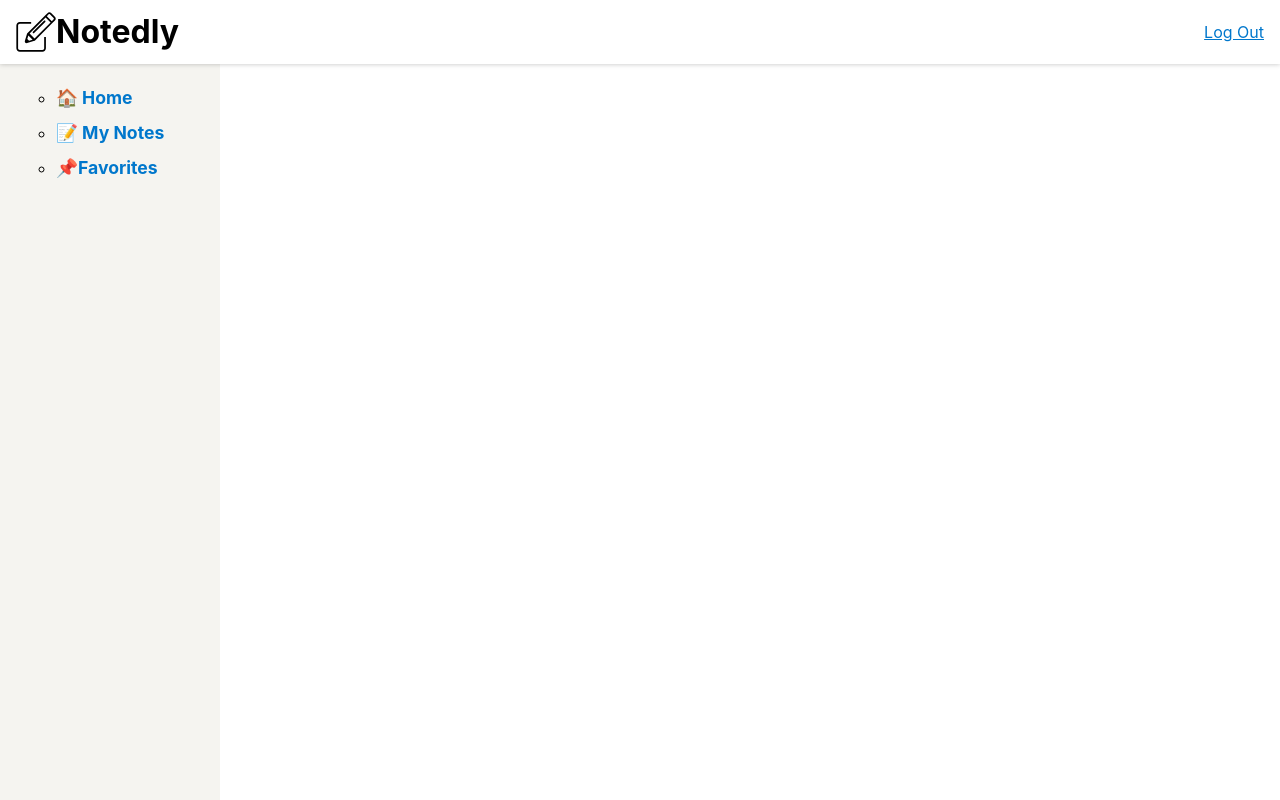
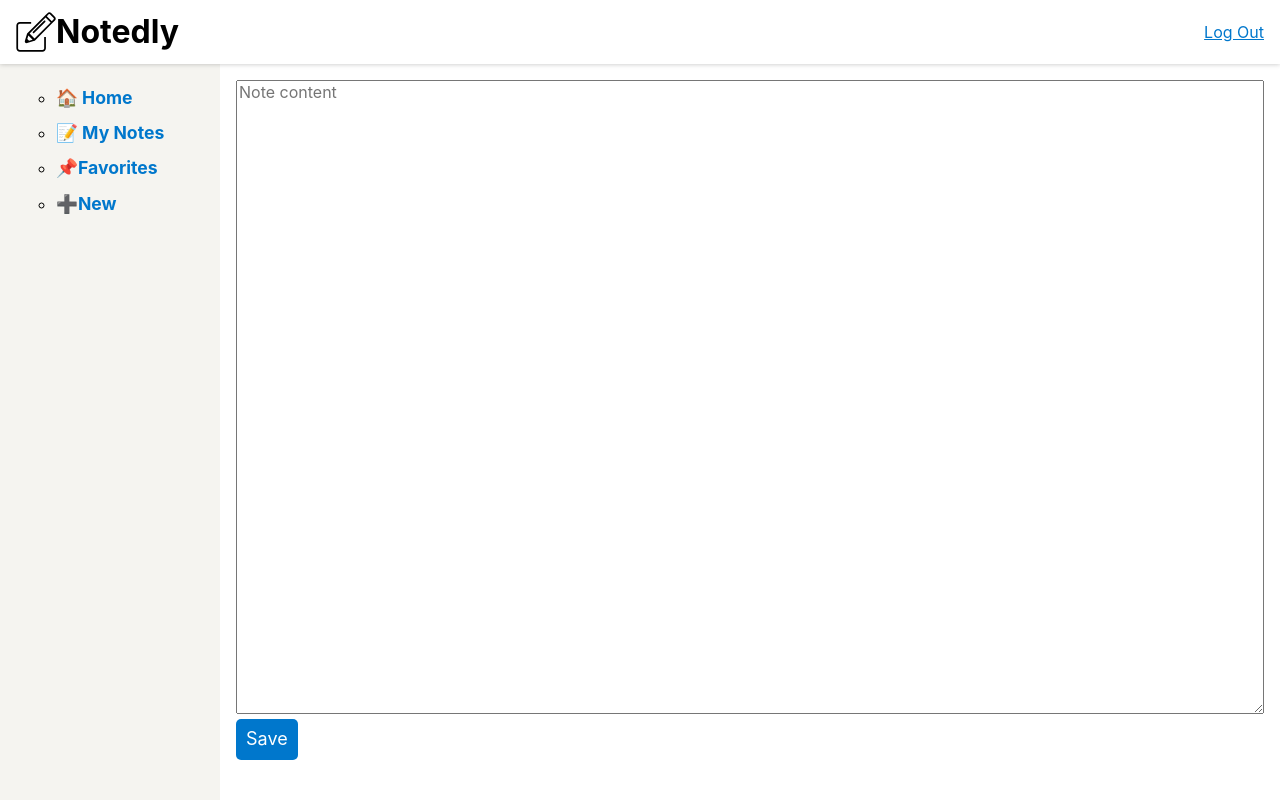
Before and after one commit to arief-github/notedly-frontend, a React (Create React App) app: page /new in a window 1280 px wide. Built offline with nearby package versions, Linux system fonts and the light colour scheme; no server answers; sample sign-in values are in the browser's storage.

Commit message:
add : feature add or create new note

```diff
--- a/src/components/Navigation.js
+++ b/src/components/Navigation.js
@@ -61,6 +61,13 @@ const Navigation = () => {
 								</span>
 							Favorites</Link>
 						</li>
+						<li>
+							<Link to="/new">
+							<span aria-hidden="true" role="img">
+								➕
+								</span>
+							New</Link>
+						</li>
 				</ul>
 			</NavList>
 		</Nav>
--- /dev/null
+++ b/src/components/NoteForm.js
@@ -0,0 +1,56 @@
+import React, { useState } from 'react';
+import styled from 'styled-components';
+
+import Button from './Button';
+
+const Wrapper = styled.div`
+	height: 100%;
+`;
+
+const Form = styled.form`
+	height: 100%;
+`;
+
+const TextArea = styled.textarea`
+	width: 100%;
+	height: 90%;
+`;
+
+const NoteForm = (props) => {
+	const [value, setValue] = useState({ content: props.content || '' });
+
+	const onChange = event => {
+		setValue({
+			...value,
+			[event.target.name]: event.target.value
+		})
+	}
+
+	return (
+		<Wrapper>
+			<Form
+				onSubmit={e => {
+					e.preventDefault();
+					props.action({
+						variables: {
+							...value
+						}
+					})
+				}}
+			>
+				<TextArea
+					required
+					type='text'
+					name='content'
+					placeholder='Note content'
+					value={value.content}
+					onChange={onChange}
+				/>
+				<Button type="submit">Save</Button>
+			</Form>
+		</Wrapper>
+	)
+}
+
+
+export default NoteForm;
--- /dev/null
+++ b/src/gql/query.js
@@ -0,0 +1,45 @@
+import { gql } from '@apollo/client';
+
+const GET_NOTES = gql`
+	query noteFeed($cursor: String) {
+		noteFeed(cursor: $cursor) {
+			cursor
+			hasNextPage
+			notes {
+				id
+				createdAt
+				content
+				favoriteCount
+				author {
+					username
+					id
+					avatar
+				}
+			}
+		}
+	}
+`;
+
+const GET_NOTE = gql`
+	query note($id: ID!) {
+		note(id: $id) {
+			id
+			createdAt
+			content
+			favoriteCount
+			author {
+				username
+				id
+				avatar
+			}
+		}
+	}
+`;
+
+const IS_LOGGED_IN = gql`
+	{
+		isLoggedIn @client
+	}
+`;
+
+export { GET_NOTES, GET_NOTE, IS_LOGGED_IN };
--- a/src/pages/index.js
+++ b/src/pages/index.js
@@ -7,6 +7,7 @@ import Favorites from './favorites';
 import NotePage from './note';
 import SignUp from './signup';
 import SignIn from './signin';
+import NewNote from './newNote';
 
 import Layout from '../components/Layout';
 
@@ -23,6 +24,7 @@ const Pages = (props) => {
 						<Route exact path="/" component={Home}/>
 						<PrivateRoute path="/mynotes" component={MyNotes}/>
 						<PrivateRoute path="/favorites" component={Favorites}/>
+						<PrivateRoute path="/new" component={NewNote} />
 						<Route path="/mynotes" component={MyNotes}/>
 						<Route path="/favorites" component={Favorites}/>
 						<Route path="/note/:id" component={NotePage}/>
--- /dev/null
+++ b/src/pages/newNote.js
@@ -0,0 +1,48 @@
+import React, { useEffect } from 'react';
+import { useMutation, gql } from '@apollo/client';
+import { GET_NOTES } from '../gql/query';
+
+import NoteForm from '../components/NoteForm';
+
+const NEW_NOTE = gql`
+	mutation newNote($content: String!) {
+		newNote(content: $content) {
+			id
+			content
+			createdAt
+			favoriteCount
+			favoritedBy {
+				id
+				username
+			}
+			author {
+				username
+				id
+			}
+		}
+	}
+`
+
+const NewNote = props => {
+	useEffect(() => {
+		document.title = 'New Note - Notedly';
+	});
+
+	const [data, { loading, error }] = useMutation(NEW_NOTE, {
+		refetchQueries: [{ query: GET_NOTES }],
+		onCompleted: data => {
+			props.history.push(`note/${data.newNote.id}`);
+		}
+	});
+
+	return (
+		<>
+			{loading && <p>Loading....</p>}
+			{error && <p>Error saving the note</p>}
+
+			<NoteForm action={data}/>
+		</>
+	)
+}
+
+export default NewNote;
```
